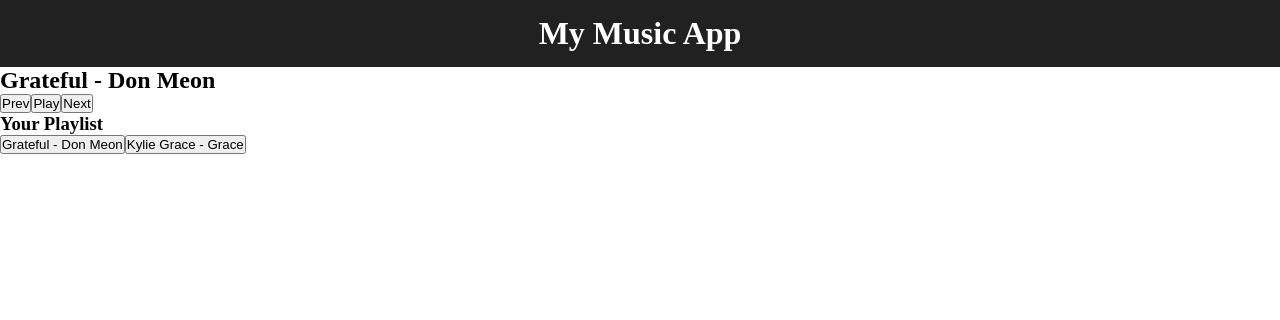
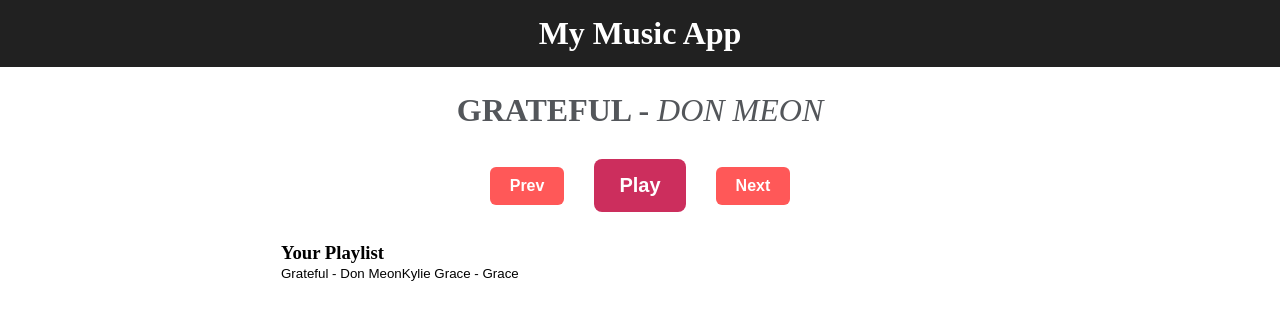
Before and after one commit to tofmat/music-app, a Vue app: page / in a window 1280 px wide. Shown: the top 320 px of the page. Built offline with nearby package versions, Linux system fonts and the light colour scheme.

Commit message:
added styles

```diff
--- a/src/App.vue
+++ b/src/App.vue
@@ -7,10 +7,10 @@
       <section class="player">
         <h2 class="song-title">{{current.title}} - <span>{{current.artist}}</span> </h2>
         <div class="controls">
-          <button class="prev">Prev</button>
+          <button class="prev" @click="prev">Prev</button>
           <button class="play" v-if="!isPlaying" @click="play">Play</button>
           <button class="pause" @click="pause" v-else>Pause</button>
-          <button class="next">Next</button>
+          <button class="next" @click="next">Next</button>
         </div>
       </section>
       <section class="playlist">
@@ -59,6 +59,22 @@ export default {
     pause () {
       this.player.pause();
       this.isPlaying = false;
+    },
+    next () {
+      this.index++;
+      if (this.index > this.songs.length - 1) {
+        this.index = 0;
+      }
+      this.current = this.songs[this.index];
+      this.play(this.current);
+    },
+    prev () {
+      this.index--;
+      if (this.index < 0) {
+        this.index = this.songs.length - 1;
+      }
+      this.current = this.songs[this.index];
+      this.play(this.current);
     }
   },
   created () {
@@ -87,4 +103,56 @@ header{
   background-color: #212121;
   color: #FFF;
 }
+main {
+  width: 100%;
+  max-width: 768px;
+  margin: 0 auto;
+  padding: 25px;
+}
+.song-title{
+  color: #53565A;
+  font-size: 32px;
+  font-weight: 700;
+  text-transform: uppercase;
+  text-align: center;
+}
+.song-title span {
+  font-weight: 400;
+  font-style: italic;
+
+}
+.controls {
+  display: flex;
+  justify-content: center;
+  align-items: center;
+  padding: 30px 15px;
+}
+button {
+  appearance: none;
+  background: none;
+  border: none;
+  outline: none;
+  cursor: pointer;
+}
+button:hover {
+  opacity: 0.8;
+}
+.play {
+  font-size: 20px;
+  font-weight: 700;
+  padding: 15px 25px;
+  margin: 0px 15px;
+  border-radius: 8px;
+  color: #FFF;
+  background-color: #CC2E5D;
+}
+.next, .prev {
+  font-size: 16px;
+  font-weight: 700;
+  padding: 10px 20px;
+  margin: 0px 15px;
+  border-radius: 6px;
+  color: #FFF;
+  background-color: #FF5858;
+}
 </style>
```
